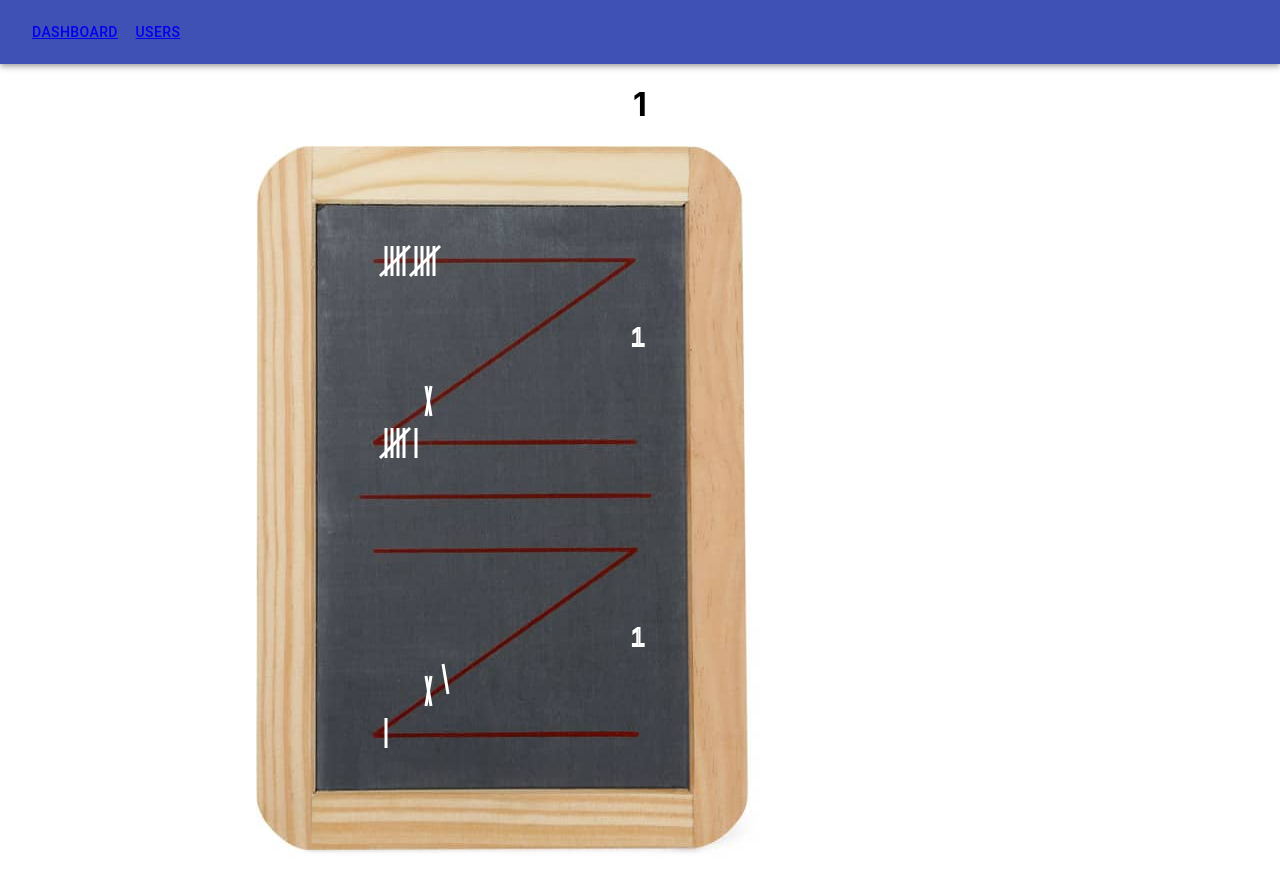
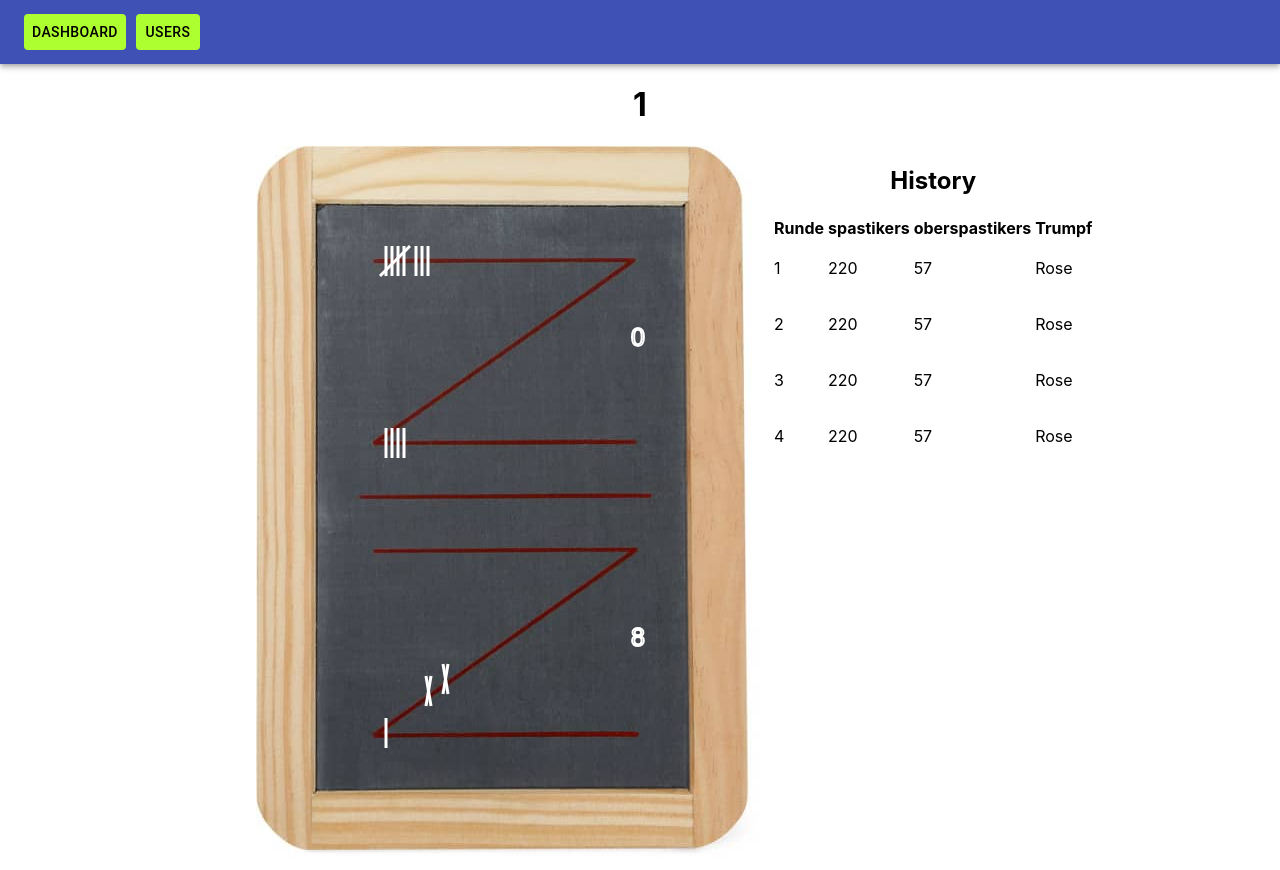
Before and after one commit to moschi/VSS_CT, a React (Create React App) app in the folder jass/: page /game/1 in a window 1280 px wide. Built offline with nearby package versions, Linux system fonts and the light colour scheme; what miragejs would draw is missing.

Commit message:
fixed frontend according to swagger - ready to refactor

```diff
--- a/jass/src/classes/DrawGameBoard.ts
+++ b/jass/src/classes/DrawGameBoard.ts
@@ -1,4 +1,4 @@
-import {Game, Round} from "./Game";
+import {FullGame, Game, Round, Trumpf} from "./Game";
 import {RefObject} from "react";
 import calculatePointsPerTeam from "../classes/GameUtils";
 import {PointsDrawn, Rest} from "./drawing";
@@ -6,13 +6,21 @@ import {PointsDrawn, Rest} from "./drawing";
 class DrawGameBoard {
 
     canvas: RefObject<HTMLCanvasElement>;
-    game: Game;
+    game: FullGame;
     jasstafel: string;
+    trumpf:Trumpf[];
 
-    constructor(canvas: RefObject<HTMLCanvasElement>, game: Game, jasstafel: string) {
+    constructor(canvas: RefObject<HTMLCanvasElement>, game: FullGame, jasstafel: string) {
         this.canvas = canvas;
         this.game = game;
         this.jasstafel = jasstafel;
+        this.trumpf = [
+            {id: 0, name: "Eichel", multiplier: 1},
+            {id: 1, name: "Rose", multiplier: 1},
+            {id: 2, name: "Schellen", multiplier: 2},
+            {id: 3, name: "Schilten", multiplier: 2},
+            {id: 4, name: "ObenAben", multiplier: 3},
+            {id: 5, name: "UntenUfen", multiplier: 3}];
     }
 
     loadImage(): Promise<HTMLImageElement> {
@@ -173,8 +181,8 @@ class DrawGameBoard {
 
                 let points = calculatePointsPerTeam(this.game);
 
-                const team1 = points.team1.team.name;
-                const team2 = points.team2.team.name;
+                const team1 = this.game.teams[0];
+                const team2 = this.game.teams[1];
 
                 let rest = {team1: 0, team2: 0};
                 let pointsDrawn = {oneT: 0, oneM: 0, oneB: 0, twoT: 0, twoM: 0, twoB: 0};
@@ -183,13 +191,15 @@ class DrawGameBoard {
                     const pointPerRound = round.pointsPerTeamPerRound;
                     let pointsPerRoundTeam1 = 0;
                     let pointsPerRoundTeam2 = 0;
-
+                    let trump = this.trumpf[round.trumpfId];
                     for (let i = 0; i < 2; i++) {
-                        let team = pointPerRound[i].team.name;
+                        let team = pointPerRound[i].teamId;
                         let points = pointPerRound[i].points;
-                        if (team === team1) {
+                        points+= pointPerRound[i].wiisPoints;
+                        points *= trump.multiplier;
+                        if (team === team1.id) {
                             pointsPerRoundTeam1 = points;
-                        } else if (team === team2) {
+                        } else if (team === team2.id) {
                             pointsPerRoundTeam2 = points;
                         }
                     }
--- a/jass/src/classes/GameMocks.ts
+++ b/jass/src/classes/GameMocks.ts
@@ -1,178 +1,71 @@
-import {Game} from "./Game";
+import {FullGame} from "./Game";
 
-const GameMocks: Game[] = [
+const GameMocks: FullGame[] = [
     {
-        id: "asdfjewr",
+        id: 0,
+        isFinished: false,
+        teams: [{id:0, name:"spastikers"}, {id:1, name:"oberspastikers"}],
         rounds: [
             {
+                id:0,
                 pointsPerTeamPerRound: [
                     {
                         points: 190,
                         wiisPoints: 30,
-                        team: {
-                            id: 0,
-                            name: "team1"
-                        }
+                        teamId: 0
                     }, {
                         points: 57,
                         wiisPoints: 0,
-                        team: {
-                            id: 1,
-                            name: "team2"
-                        }
+                        teamId: 1
                     }
                 ],
-                trump: {
-                    multiplier: 3,
-                    name: "Trumpf"
-                }
+                trumpfId:1
             },
             {
+                id:0,
                 pointsPerTeamPerRound: [
                     {
-                        points: 221,
-                        wiisPoints: 250,
-                        team: {
-                            id: 0,
-                            name: "team1"
-                        }
-                    }, {
-                        points: 57,
-                        wiisPoints: 20,
-                        team: {
-                            id: 1,
-                            name: "team2"
-                        }
-                    }
-                ],
-                trump: {
-                    multiplier: 3,
-                    name: "Trumpf"
-                }
-            },
-            {
-                pointsPerTeamPerRound: [
-                    {
-                        points: 520,
-                        wiisPoints: 45,
-                        team: {
-                            id: 0,
-                            name: "team1"
-                        }
+                        points: 190,
+                        wiisPoints: 30,
+                        teamId: 0
                     }, {
                         points: 57,
                         wiisPoints: 0,
-                        team: {
-                            id: 1,
-                            name: "team2"
-                        }
+                        teamId: 1
                     }
                 ],
-                trump: {
-                    multiplier: 3,
-                    name: "Trumpf"
-                }
+                trumpfId:1
             },
             {
+                id:0,
                 pointsPerTeamPerRound: [
                     {
-                        points: 290,
-                        wiisPoints: 40,
-                        team: {
-                            id: 0,
-                            name: "team1"
-                        }
-                    }, {
-                        points: 0,
-                        wiisPoints: 100,
-                        team: {
-                            id: 1,
-                            name: "team2"
-                        }
-                    }
-                ],
-                trump: {
-                    multiplier: 2,
-                    name: "Anderer Trumpf"
-                }
-            }
-        ]
-    },
-    {
-        id: "56",
-        rounds: [{
-            pointsPerTeamPerRound: [
-                {
-                    points: 0,
-                    wiisPoints: 0,
-                    team: {
-                        id: 0,
-                        name: "someteamname"
-                    }
-                }, {
-                    points: 0,
-                    wiisPoints: 0,
-                    team: {
-                        id: 1,
-                        name: "someotherteamname"
-                    }
-                }
-            ],
-            trump: {
-                multiplier: 3,
-                name: "Trumpf"
-            }
-        },]
-    },
-    {
-        id: "game2",
-        rounds: [
-            {
-                pointsPerTeamPerRound: [
-                    {
-                        points: 100,
-                        wiisPoints: 100,
-                        team: {
-                            id: 0,
-                            name: "someteamname"
-                        }
+                        points: 190,
+                        wiisPoints: 30,
+                        teamId: 0
                     }, {
                         points: 57,
                         wiisPoints: 0,
-                        team: {
-                            id: 1,
-                            name: "someotherteamname"
-                        }
+                        teamId: 1
                     }
                 ],
-                trump: {
-                    multiplier: 3,
-                    name: "Trumpf"
-                }
+                trumpfId:1
             },
             {
+                id:0,
                 pointsPerTeamPerRound: [
                     {
-                        points: 257,
+                        points: 190,
+                        wiisPoints: 30,
+                        teamId: 0
+                    }, {
+                        points: 57,
                         wiisPoints: 0,
-                        team: {
-                            id: 3,
-                            name: "someteamname"
-                        }
-                    }, {
-                        points: 0,
-                        wiisPoints: 100,
-                        team: {
-                            id: 5,
-                            name: "someotherteamname"
-                        }
+                        teamId: 1
                     }
                 ],
-                trump: {
-                    multiplier: 2,
-                    name: "Anderer Trumpf"
-                }
-            }
+                trumpfId:1
+            },
         ]
     }
 ];
--- a/jass/src/classes/GameUtils.ts
+++ b/jass/src/classes/GameUtils.ts
@@ -1,13 +1,20 @@
-import {Game} from "./Game";
+import {FullGame, Game} from "./Game";
 import {Team} from "./Game";
 import {Round} from "./Game";
 
-function calculatePointsPerTeam(game: Game) {
+function calculatePointsPerTeam(game: FullGame) {
 
     const rounds: Round[] = game.rounds;
+    //
+    // const team1: Team = rounds[0].pointsPerTeamPerRound[0].team;
+    // const team2: Team = rounds[0].pointsPerTeamPerRound[1].team;
 
-    const team1: Team = rounds[0].pointsPerTeamPerRound[0].team;
-    const team2: Team = rounds[0].pointsPerTeamPerRound[1].team;
+
+
+    const team1: Team = game.teams[0];
+    const teamId1 :number = team1.id;
+    const team2: Team = game.teams[1];
+    const teamId2 :number = team2.id;
 
     let pointsTeam1: number = 0;
     let pointsTeam2: number = 0;
@@ -16,12 +23,12 @@ function calculatePointsPerTeam(game: Game) {
 
         for (let i = 0; i < 2; i++) {
 
-            const teamToAddPoints = round.pointsPerTeamPerRound[i].team.name;
+            const teamToAddPoints = round.pointsPerTeamPerRound[i].teamId;
 
-            if (team1.name === teamToAddPoints) {
+            if (team1.id === teamToAddPoints) {
                 pointsTeam1 += round.pointsPerTeamPerRound[i].points;
                 pointsTeam1 += round.pointsPerTeamPerRound[i].wiisPoints;
-            } else if (team2.name === teamToAddPoints) {
+            } else if (team2.id === teamToAddPoints) {
                 pointsTeam2 += round.pointsPerTeamPerRound[i].points;
                 pointsTeam2 += round.pointsPerTeamPerRound[i].wiisPoints;
             } else {
--- a/jass/src/components/App.tsx
+++ b/jass/src/components/App.tsx
@@ -20,11 +20,11 @@ function App() {
         <div>
           <AppBar position="static">
             <Toolbar>
-              <Button aria-label="menu">
-                <Link to="/">Dashboard</Link>
+              <Button className={"headerButton"} aria-label="menu">
+                <Link className={"headerLink"} to="/">Dashboard</Link>
               </Button>
-              <Button aria-label="menu">
-                <Link to="/users">Users</Link>
+              <Button className={"headerButton"} aria-label="menu">
+                <Link className={"headerLink"} to="/users">Users</Link>
               </Button>
             </Toolbar>
           </AppBar>
--- a/jass/src/components/GameBoard.tsx
+++ b/jass/src/components/GameBoard.tsx
@@ -1,25 +1,122 @@
 import * as React from "react";
 import {useEffect, useRef} from "react";
 import DrawGameBoard from "../classes/DrawGameBoard";
-import {Game} from "../classes/Game";
+import {FullGame, Round, Trumpf} from "../classes/Game";
 import GameMocks from "../classes/GameMocks";
 import jasstafel from "../images/jasstafel.jpg";
 import ViewWrapper from "./ViewWrapper";
+
+const trump: Trumpf[] = [
+    {id: 0, name: "Eichel", multiplier: 1},
+    {id: 1, name: "Rose", multiplier: 1},
+    {id: 2, name: "Schellen", multiplier: 2},
+    {id: 3, name: "Schilten", multiplier: 2},
+    {id: 4, name: "ObenAben", multiplier: 3},
+    {id: 5, name: "UntenUfen", multiplier: 3}];
+
+
+const HistoryWrapper = (props: any) => {
+    return <table>
+        <tbody>
+        <tr>
+            <th>Runde</th>
+            <th>{props.teamNameOne}</th>
+            <th>{props.teamNameTwo}</th>
+            <th>Trumpf</th>
+        </tr>
+        {props.children}
+        </tbody>
+    </table>
+};
+
+const HistoryTableRow = (props: any) => {
+    return <tr>
+        <td>
+            <p>{props.runde}</p>
+        </td>
+        <td>
+            <p>
+                {props.teamOnePoints}
+            </p>
+        </td>
+        <td>
+            <p>
+                {props.teamTwoPoints}
+            </p>
+        </td>
+        <td>
+            <p>
+                {props.trump}
+            </p>
+        </td>
+    </tr>
+};
 
 function GameBoard(props: any) {
 
     const canvasRef = useRef<HTMLCanvasElement>(null);
 
-    const mockedGame: Game = GameMocks[0];
+    const random = Math.round(Math.random() * 2);
+    console.log(random);
+    const mockedGame: FullGame = GameMocks[0];
 
     useEffect(() => {
         const boardRenderer = new DrawGameBoard(canvasRef, mockedGame, jasstafel);
         boardRenderer.render();
     });
 
+
+    const HistoryTable = () => {
+        let rounds = mockedGame.rounds;
+
+        const team1 = mockedGame.teams[0];
+        const team2 = mockedGame.teams[1];
+
+
+        return <HistoryWrapper teamNameOne={team1.name}
+                               teamNameTwo={team2.name}>
+            {rounds.map((round: Round, numOfRounds: number) => {
+                let trumpf = trump[round.trumpfId];
+                let pointsPerTeamPerRound = round.pointsPerTeamPerRound;
+                let teamOnePoints = 0;
+                let teamTwoPoints = 0;
+                pointsPerTeamPerRound.map(pointsPerRound => {
+                    let teamId = pointsPerRound.teamId;
+                    let pointsTeam = pointsPerRound.points * trumpf.multiplier;
+                    let wiisPoints = pointsPerRound.wiisPoints * trumpf.multiplier;
+                    let points = pointsTeam + wiisPoints;
+                    teamId === team1.id ? teamOnePoints = points : teamTwoPoints = points;
+                });
+
+                console.log("size", pointsPerTeamPerRound.length);
+
+                if (pointsPerTeamPerRound.length === 0) {
+                    return <tr></tr>
+                } else {
+                    return <HistoryTableRow runde={numOfRounds + 1} teamOnePoints={teamOnePoints}
+                                            teamTwoPoints={teamTwoPoints} trump={trumpf.name}/>
+                }
+            })
+            }
+        </HistoryWrapper>
+    };
+
     return <ViewWrapper>
         <h1>{props.match.params.id}</h1>
-        <canvas ref={canvasRef} width={515} height={720}/>
+        <div className={"gameBoardWrapper"}>
+            <div>
+                <canvas ref={canvasRef} width={515} height={720}/>
+            </div>
+            <div>
+                <div className={"gameBoardInnerWrapper"}>
+                    <div>
+                        <h2>History</h2>
+                        <HistoryTable/>
+                    </div>
+                </div>
+            </div>
+        </div>
+
     </ViewWrapper>;
 }
 
--- a/jass/src/styles/App.css
+++ b/jass/src/styles/App.css
@@ -51,6 +51,16 @@
     box-shadow: 10px 10px 5px 0 rgba(0, 0, 0, 0.25);
     border-radius: 10px;
 }
+.gameBoardWrapper{
+    display: flex;
+    flex-direction: row;
+}
+
+.gameBoardInnerWrapper{
+    display:flex;
+    flex-direction: column;
+}
+
 .dashboardCardWrapper{
     margin:5px 15px;
     display:flex;
@@ -61,3 +71,16 @@
     flex-direction:row;
     justify-content:space-between;
 }
+.dashboardCardWrapper h1, h2, h3{
+    text-align: center;
+}
+.headerButton{
+    background-color:greenyellow!important;
+    color:pink;
+    margin-right: 10px!important;
+}
+.headerLink{
+    background-color:transparent;
+    color:black;
+    text-decoration:none;
+}
```
Also changed, not shown: jass/src/classes/Game.ts (+30 -19 lines), jass/src/components/Dashboard.tsx (+3 -25 lines), 2 other files (tests, documents, lock files or other folders).
